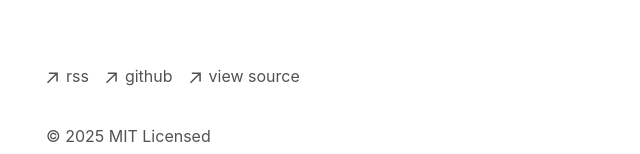
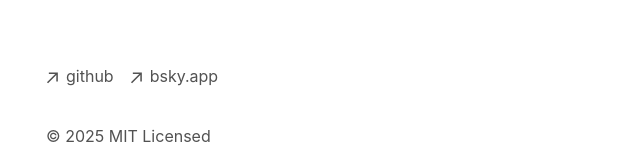
Before and after one commit to bigbranchdev/website, a Next.js app: page / in a window 1280 px wide. Shown: the part 456-610 px from the top of the page, without its empty margins (306-946 px from the left). Built offline with nearby package versions, Linux system fonts and the light colour scheme.

Commit message:
Footer contact changes

```diff
--- a/app/components/footer.tsx
+++ b/app/components/footer.tsx
@@ -24,18 +24,7 @@ export default function Footer() {
             className="flex items-center transition-all hover:text-neutral-800 dark:hover:text-neutral-100"
             rel="noopener noreferrer"
             target="_blank"
-            href="/rss"
-          >
-            <ArrowIcon />
-            <p className="ml-2 h-7">rss</p>
-          </a>
-        </li>
-        <li>
-          <a
-            className="flex items-center transition-all hover:text-neutral-800 dark:hover:text-neutral-100"
-            rel="noopener noreferrer"
-            target="_blank"
-            href="https://github.com/vercel/next.js"
+            href="https://github.com/bigbranchdev"
           >
             <ArrowIcon />
             <p className="ml-2 h-7">github</p>
@@ -46,10 +35,10 @@ export default function Footer() {
             className="flex items-center transition-all hover:text-neutral-800 dark:hover:text-neutral-100"
             rel="noopener noreferrer"
             target="_blank"
-            href="https://vercel.com/templates/next.js/portfolio-starter-kit"
+            href="https://bsky.app/profile/bigbranch.bsky.social"
           >
             <ArrowIcon />
-            <p className="ml-2 h-7">view source</p>
+            <p className="ml-2 h-7">bsky.app</p>
           </a>
         </li>
       </ul>
```
